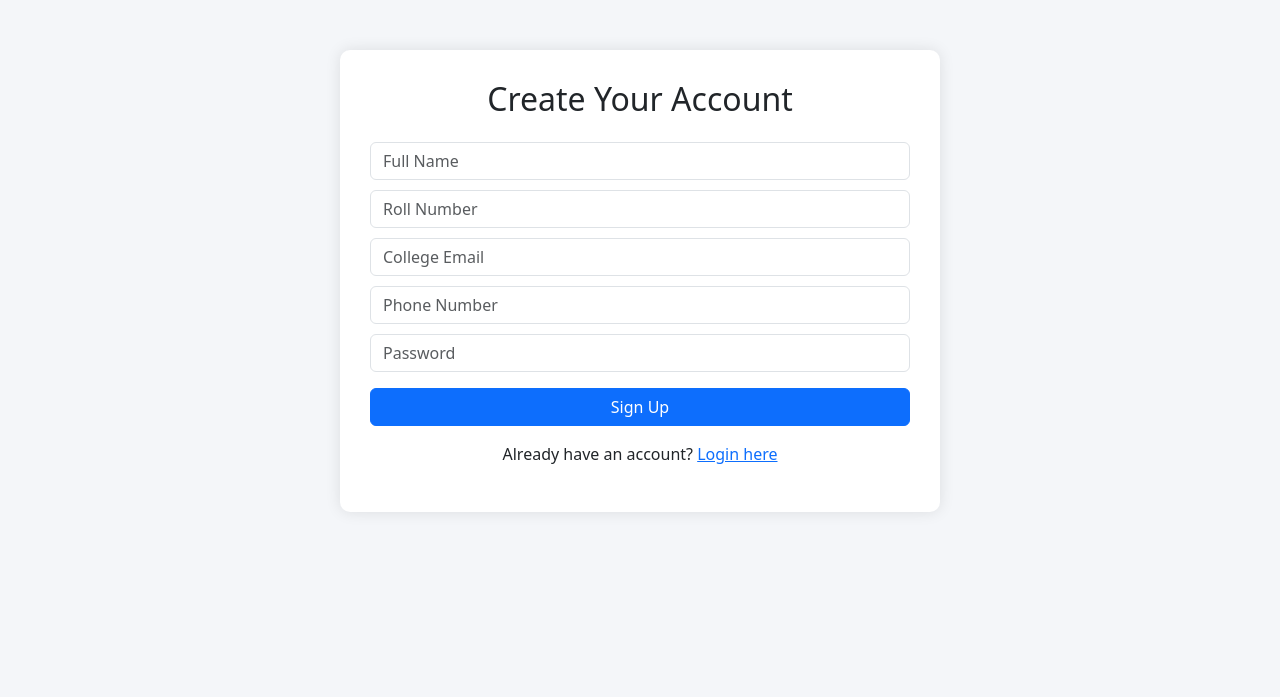
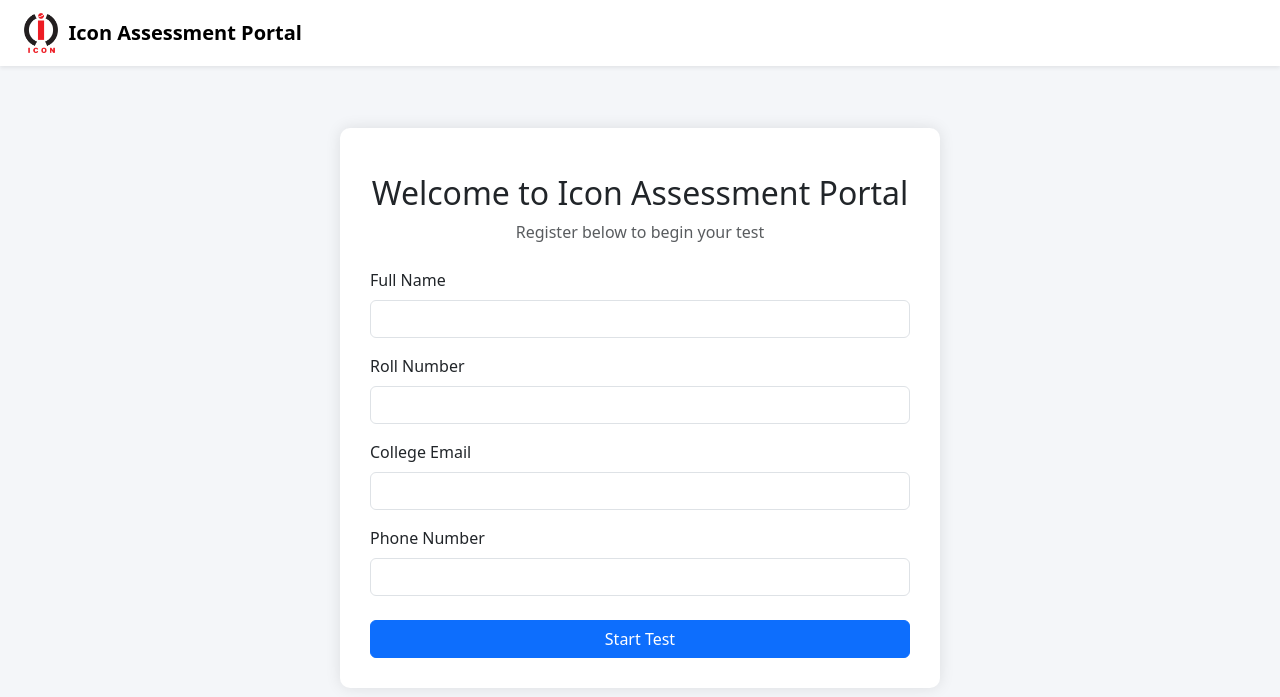
Before and after one commit to Ananya-Rohatgi/OnlineAssessment-Portal, a Django app: page / in a window 1280 px wide. Shown: the top 697 px of the page. Run offline with Django 5.2, Linux system fonts and the light colour scheme.

Commit message:
Initial commit

```diff
--- a/core/models.py
+++ b/core/models.py
@@ -5,7 +5,6 @@ class Student(models.Model):
     roll_number = models.CharField(max_length=20, unique=True)
     email = models.EmailField(unique=True)
     phone = models.CharField(max_length=15)
-    password = models.CharField(max_length=100)
 
     def __str__(self):
         return f"{self.name} ({self.roll_number})"
--- a/core/templates/base.html
+++ b/core/templates/base.html
@@ -1,14 +1,15 @@
+{% load static %}
 <!DOCTYPE html>
 <html lang="en">
 <head>
-  <meta charset="UTF-8">
-  <meta name="viewport" content="width=device-width, initial-scale=1.0">
+  <meta charset="UTF-8" />
+  <meta name="viewport" content="width=device-width, initial-scale=1.0" />
   <title>{% block title %}Assessment Portal{% endblock %}</title>
-  <link href="https://cdn.jsdelivr.net/npm/bootstrap@5.3.2/dist/css/bootstrap.min.css" rel="stylesheet">
+  <link href="https://cdn.jsdelivr.net/npm/bootstrap@5.3.2/dist/css/bootstrap.min.css" rel="stylesheet" />
   <style>
     body {
       background-color: #f4f6f9;
-      padding-top: 50px;
+      padding-top: 80px;
     }
     .container {
       max-width: 600px;
@@ -17,8 +18,9 @@
       border-radius: 10px;
       box-shadow: 0 0 15px rgba(0,0,0,0.1);
     }
-    .form-control, .btn {
-      margin-top: 10px;
+    .navbar-brand img {
+      height: 40px;
+      margin-right: 10px;
     }
     #timer {
       font-size: 18px;
@@ -35,7 +37,16 @@
   </style>
 </head>
 <body>
-  <div class="container">
+
+  <!-- Header / Navbar -->
+  <nav class="navbar fixed-top navbar-expand-lg navbar-light bg-white shadow-sm px-4">
+    <a class="navbar-brand d-flex align-items-center" href="#">
+      <img src="{% static 'Icon-logo-png.png' %}" alt="Icon Logo">
+      <span class="fw-bold fs-5">Icon Assessment Portal</span>
+    </a>
+  </nav>
+
+  <div class="container mt-5">
     {% block content %}{% endblock %}
   </div>
 
--- a/core/templates/rules.html
+++ b/core/templates/rules.html
@@ -3,9 +3,9 @@
 {% block content %}
 <h3 class="text-center mb-4">Assessment Rules</h3>
 <ul class="list-group mb-3">
-  <li class="list-group-item">🕒 You will have limited time to complete the test.</li>
-  <li class="list-group-item">🧠 Use your own knowledge. No external help allowed.</li>
-  <li class="list-group-item">🚫 Do not refresh or close the tab during assessment.</li>
+  <li class="list-group-item"> You will have limited time to complete the test.</li>
+
+  <li class="list-group-item"> Do not refresh or close the tab during assessment.</li>
 </ul>
 <form method="post">
   {% csrf_token %}
--- a/core/templates/signup.html
+++ b/core/templates/signup.html
@@ -1,15 +1,46 @@
 {% extends "base.html" %}
-{% block title %}Sign Up{% endblock %}
+{% load static %}
+
+{% block title %}Sign Up | Icon Assessment Portal{% endblock %}
+
 {% block content %}
-<h2 class="text-center mb-4">Create Your Account</h2>
-<form method="post">
+<div class="text-center mb-4">
+
+  <h2 class="mt-3">Welcome to Icon Assessment Portal</h2>
+  <p class="text-muted">Register below to begin your test</p>
+</div>
+
+{% if messages %}
+  {% for message in messages %}
+    <div class="alert alert-danger" role="alert">
+      {{ message }}
+    </div>
+  {% endfor %}
+{% endif %}
+
+<form method="post" novalidate>
   {% csrf_token %}
-  <input class="form-control" name="name" placeholder="Full Name" required>
-  <input class="form-control" name="roll_number" placeholder="Roll Number" required>
-  <input class="form-control" type="email" name="email" placeholder="College Email" required>
-  <input class="form-control" name="phone" placeholder="Phone Number" required>
-  <input class="form-control" type="password" name="password" placeholder="Password" required>
-  <button type="submit" class="btn btn-primary w-100 mt-3">Sign Up</button>
-  <p class="mt-3 text-center">Already have an account? <a href="{% url 'login' %}">Login here</a></p>
+
+  <div class="mb-3">
+    <label for="name" class="form-label">Full Name</label>
+    <input type="text" class="form-control" id="name" name="name" required>
+  </div>
+
+  <div class="mb-3">
+    <label for="roll_number" class="form-label">Roll Number</label>
+    <input type="text" class="form-control" id="roll_number" name="roll_number" required>
+  </div>
+
+  <div class="mb-3">
+    <label for="email" class="form-label">College Email</label>
+    <input type="email" class="form-control" id="email" name="email" required>
+  </div>
+
+  <div class="mb-4">
+    <label for="phone" class="form-label">Phone Number</label>
+    <input type="text" class="form-control" id="phone" name="phone" required>
+  </div>
+
+  <button type="submit" class="btn btn-primary w-100">Start Test</button>
 </form>
 {% endblock %}
--- a/core/urls.py
+++ b/core/urls.py
@@ -4,7 +4,6 @@ from . import views
 
 urlpatterns = [
     path('', views.signup_view, name='signup'),
-    path('login/', views.login_view, name='login'),
     path('rules/', views.rules_view, name='rules'),
     path('assessment/', views.assessment_view, name='assessment'),
     path('submit/', views.submit_view, name='submit'),
--- a/core/views.py
+++ b/core/views.py
@@ -7,34 +7,26 @@ from .models import Student, Question, UserResponse
 
 # Signup
 def signup_view(request):
-    if request.method == 'POST':
-        data = request.POST
-        if Student.objects.filter(email=data['email']).exists() or Student.objects.filter(roll_number=data['roll_number']).exists():
-            messages.error(request, "Email or Roll Number already exists.")
-            return redirect('signup')
-        student = Student.objects.create(
-            name=data['name'],
-            roll_number=data['roll_number'],
-            email=data['email'],
-            phone=data['phone'],
-            password=data['password']
+    if request.method == "POST":
+        name = request.POST.get('name')
+        roll_number = request.POST.get('roll_number')
+        email = request.POST.get('email')
+        phone = request.POST.get('phone')
+
+        # Check if email already exists
+        if Student.objects.filter(email=email).exists():
+            messages.error(request, "This email is already registered. Please use a different email.")
+            return redirect('/')  # Or render again with form data
+
+        Student.objects.create(
+            name=name,
+            roll_number=roll_number,
+            email=email,
+            phone=phone
         )
-        request.session['user_id'] = student.id
-        return redirect('rules')
-    return render(request, 'signup.html')
+        return redirect('/rules/')  # Or wherever you want to go next
 
-# Login
-def login_view(request):
-    if request.method == 'POST':
-        email = request.POST['email']
-        password = request.POST['password']
-        try:
-            student = Student.objects.get(email=email, password=password)
-            request.session['user_id'] = student.id
-            return redirect('rules')
-        except Student.DoesNotExist:
-            messages.error(request, "Invalid credentials.")
-    return render(request, 'login.html')
+    return render(request, "signup.html")
 
 # Rules
 def rules_view(request):
```
Also changed, not shown: onlineassessment_portal/settings.py (+10 -7 lines), core/migrations/0003_remove_student_password.py (added), core/static/Icon-logo-png.png (added).
